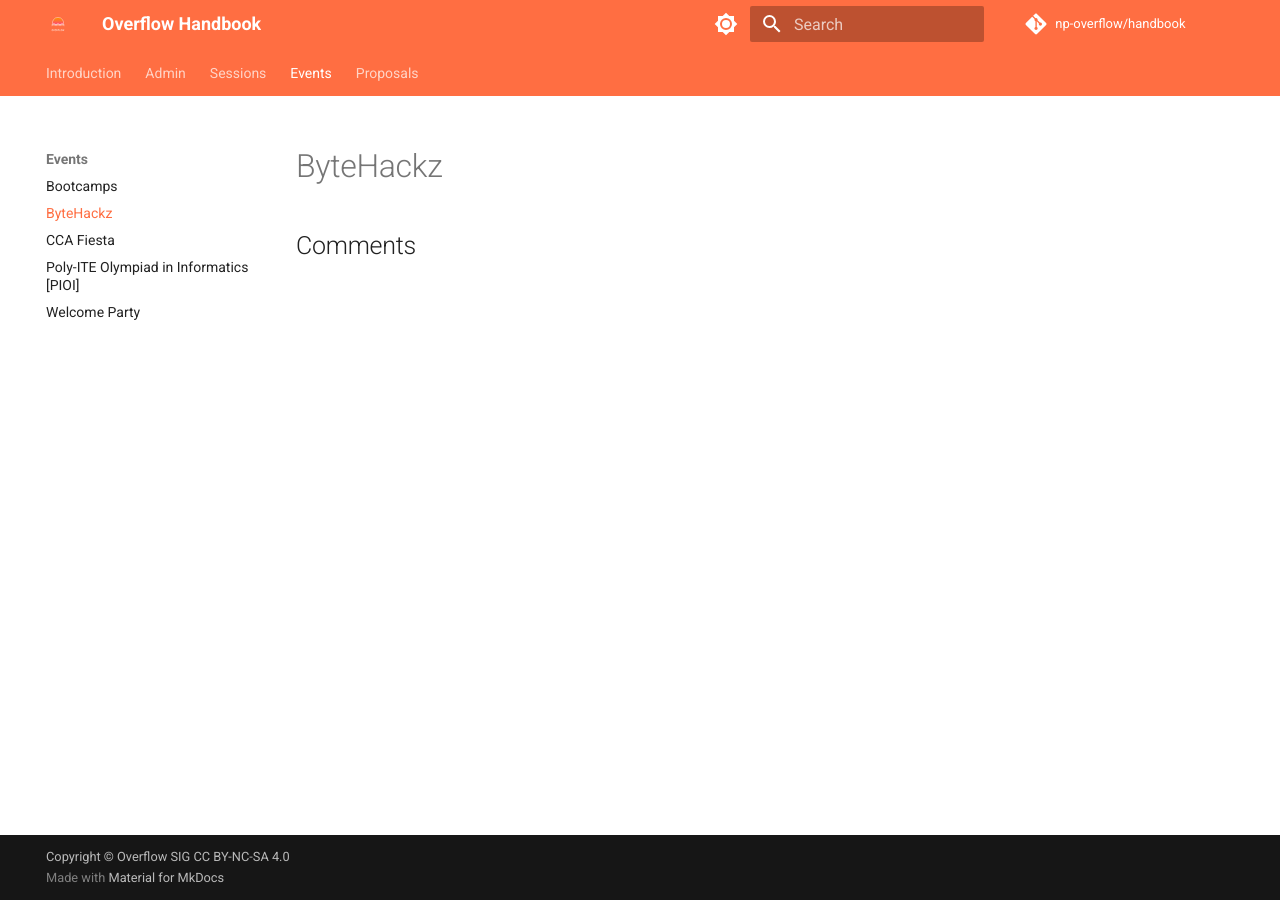
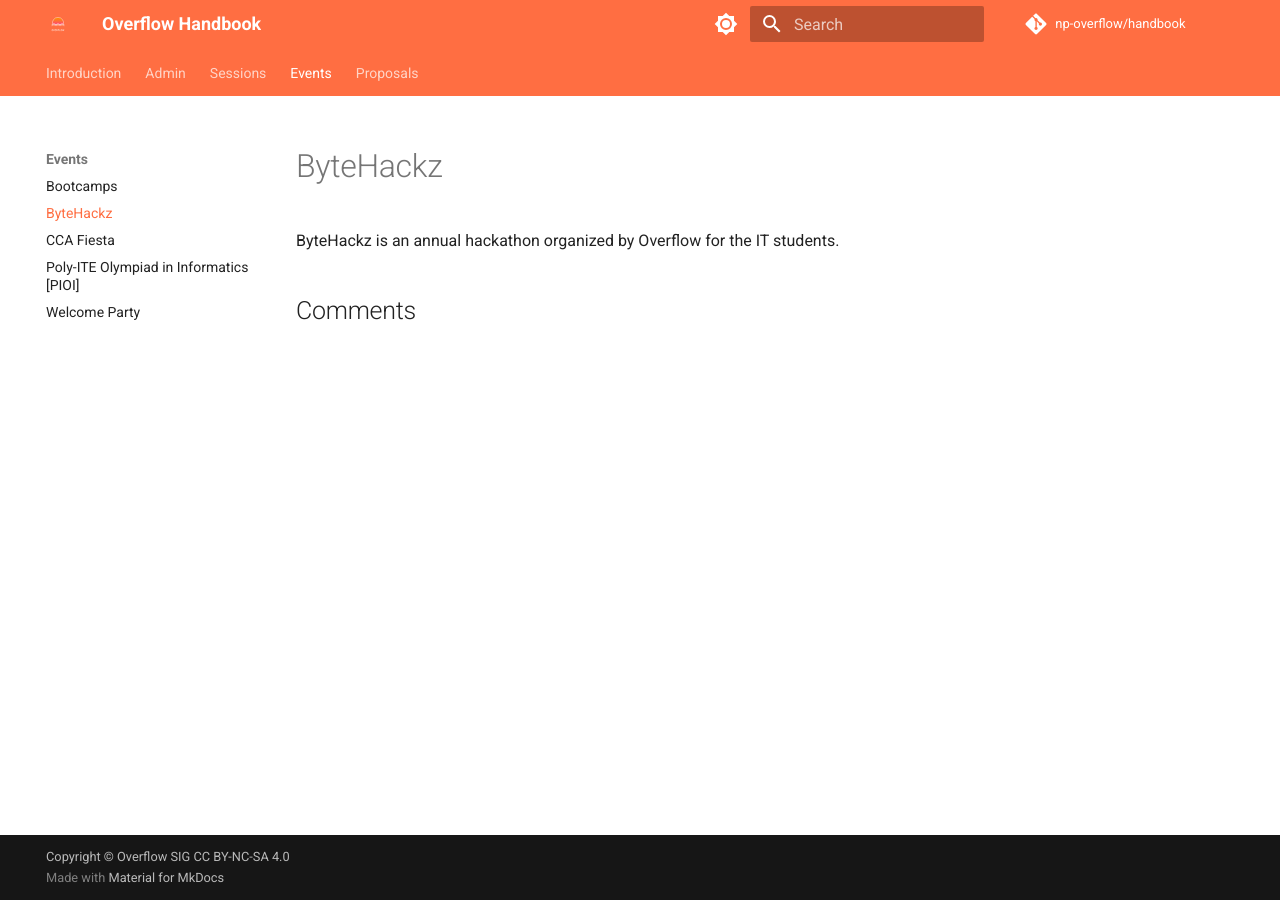
Before and after one commit to np-overflow/handbook, an MkDocs documentation site: the page built from docs/events/bytehackz.md, in a window 1280 px wide. Built offline with MkDocs 1.6.1 and Material for MkDocs 9.7.7, drawn with Linux system fonts in a browser that asks for light colours; comment, search, counter and statistics services are not loaded.

Commit message:
feat: add bytehackz

```diff
--- a/docs/events/bytehackz.md
+++ b/docs/events/bytehackz.md
@@ -1 +1,3 @@
 # ByteHackz
+
+ByteHackz is an annual hackathon organized by Overflow for the IT students.
```
